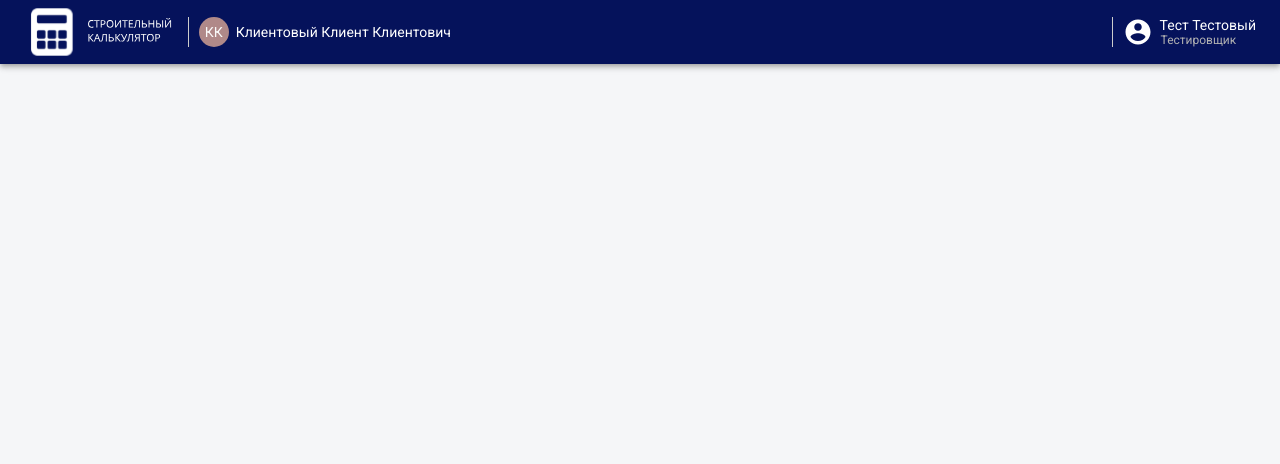
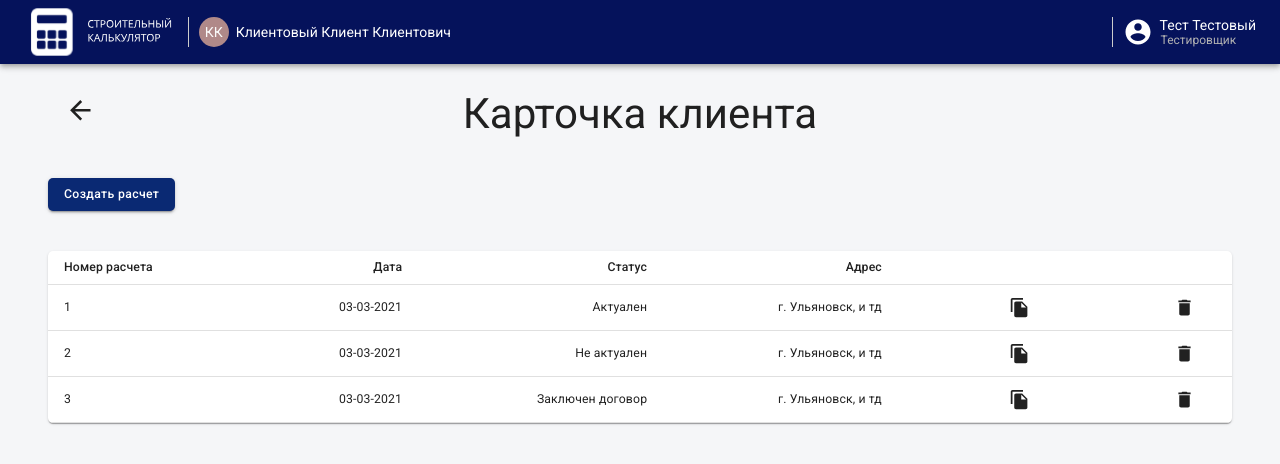
Before and after one commit to svlipatnikov/Build-calculator, a React (Create React App) app: page /customers/1 in a window 1280 px wide. Shown: the top 464 px of the page. Built offline with nearby package versions, Linux system fonts and the light colour scheme.

Commit message:
добавлена страница "Карточка клиента"

```diff
--- a/src/pages/Clients/Clients.js
+++ /dev/null
@@ -1,7 +0,0 @@
-import React from 'react';
-
-const Clietns = () => {
-    return <div>Страница клиентов</div>;
-};
-
-export default Clietns;
--- a/src/pages/Clients/index.js
+++ /dev/null
@@ -1,3 +0,0 @@
-import Clients from './Clients';
-
-export default Clients;
--- /dev/null
+++ b/src/pages/CustomerPage/CustomerPage.js
@@ -0,0 +1,57 @@
+import React from 'react';
+import { Button, Container, Typography } from '@material-ui/core';
+import ArrowBackIcon from '@material-ui/icons/ArrowBack';
+import { makeStyles } from '@material-ui/core/styles';
+
+import TableCustomers from './TableCustomers';
+
+const CustomerPage = () => {
+    const classes = useStyles();
+
+    return (
+        <>
+            <main>
+                <Container maxWidth="lg">
+                    <div className={classes.mainNav}>
+                        <Typography variant="h3" color="textPrimary" align="center">
+                            <Button className={classes.btnArrow}>
+                                <ArrowBackIcon fontSize="large" className={classes.arrowBack} />
+                            </Button>
+                            Карточка клиента
+                        </Typography>
+                    </div>
+                    <div className={classes.mainCanculation}>
+                        <Button variant="contained" color="primary">
+                            Создать расчет
+                        </Button>
+                    </div>
+                    <div className={classes.mainTable}>
+                        <TableCustomers />
+                    </div>
+                </Container>
+            </main>
+        </>
+    );
+};
+
+export default CustomerPage;
+
+const useStyles = makeStyles((theme) => ({
+    root: {
+        flexGrow: 1,
+    },
+    mainCanculation: {
+        marginTop: theme.spacing(5),
+    },
+    mainTable: {
+        marginTop: theme.spacing(5),
+    },
+    mainNav: {
+        position: 'relative',
+    },
+    btnArrow: {
+        position: 'absolute',
+        top: 0,
+        left: 0,
+    },
+}));
--- /dev/null
+++ b/src/pages/CustomerPage/TableCustomers/TableCustomers.js
@@ -0,0 +1,73 @@
+import React from 'react';
+import { makeStyles } from '@material-ui/core/styles';
+import Table from '@material-ui/core/Table';
+import TableBody from '@material-ui/core/TableBody';
+import TableCell from '@material-ui/core/TableCell';
+import TableContainer from '@material-ui/core/TableContainer';
+import TableHead from '@material-ui/core/TableHead';
+import TableRow from '@material-ui/core/TableRow';
+import Paper from '@material-ui/core/Paper';
+import { Button } from '@material-ui/core';
+import FileCopyIcon from '@material-ui/icons/FileCopy';
+import DeleteIcon from '@material-ui/icons/Delete';
+
+const useStyles = makeStyles({
+    table: {
+        minWidth: 650,
+    },
+});
+
+function createData(name, date, status, address) {
+    return { name, date, status, address };
+}
+
+const rows = [
+    createData(1, '03-03-2021', 'Актуален', 'г. Ульяновск, и тд'),
+    createData(2, '03-03-2021', 'Не актуален', 'г. Ульяновск, и тд'),
+    createData(3, '03-03-2021', 'Заключен договор', 'г. Ульяновск, и тд'),
+];
+
+const DenseTable = () => {
+    const classes = useStyles();
+
+    return (
+        <TableContainer component={Paper}>
+            <Table className={classes.table} size="small" aria-label="a dense table">
+                <TableHead>
+                    <TableRow>
+                        <TableCell>Номер расчета</TableCell>
+                        <TableCell align="right">Дата</TableCell>
+                        <TableCell align="right">Статус</TableCell>
+                        <TableCell align="right">Адрес</TableCell>
+                        <TableCell />
+                        <TableCell />
+                    </TableRow>
+                </TableHead>
+                <TableBody>
+                    {rows.map((row) => (
+                        <TableRow key={row.name}>
+                            <TableCell component="th" scope="row">
+                                {row.name}
+                            </TableCell>
+                            <TableCell align="right">{row.date}</TableCell>
+                            <TableCell align="right">{row.status}</TableCell>
+                            <TableCell align="right">{row.address}</TableCell>
+                            <TableCell align="right">
+                                <Button>
+                                    <FileCopyIcon />
+                                </Button>
+                            </TableCell>
+                            <TableCell align="right">
+                                <Button>
+                                    <DeleteIcon />
+                                </Button>
+                            </TableCell>
+                        </TableRow>
+                    ))}
+                </TableBody>
+            </Table>
+        </TableContainer>
+    );
+};
+
+export default DenseTable;
--- /dev/null
+++ b/src/pages/CustomerPage/TableCustomers/index.js
@@ -0,0 +1,3 @@
+import TableCustomers from './TableCustomers';
+
+export default TableCustomers;
--- /dev/null
+++ b/src/pages/CustomerPage/index.js
@@ -0,0 +1,3 @@
+import CustomerPage from './CustomerPage';
+
+export default CustomerPage;
```
Also changed, not shown: src/pages/index.js (+5 -5 lines), 2 other files (tests, documents, lock files or other folders).
